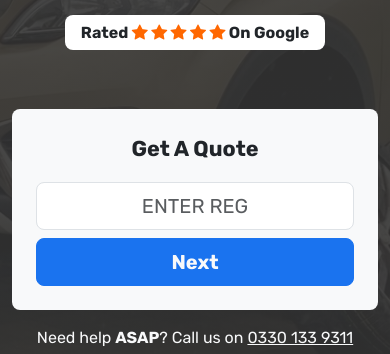
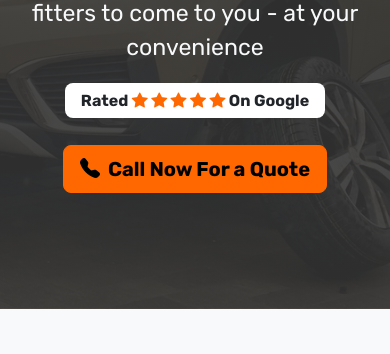
Before and after one commit to spicey93/tyre-emergency, an Astro site: page /services/mobile-tyre-fitting in a window 390 px wide. Shown: the part 477-831 px from the top of the page. Built offline with nearby package versions, Linux system fonts and the light colour scheme; Astro itself is replaced by a stand-in of ours; some icons are missing.

Commit message:
Quote form removed from medium and under

```diff
--- a/src/components/Form.astro
+++ b/src/components/Form.astro
@@ -1,4 +1,4 @@
-<form action="#" method="post" netlify>
+<form action="#" method="post" netlify class="container">
     <div class="mb-3">
         <label for="name" class="form-label">Name *</label>
         <input
--- a/src/components/Hero.astro
+++ b/src/components/Hero.astro
@@ -17,10 +17,12 @@ const { bgImg, heading, tagline, btnText } = Astro.props;
                 <div class="mb-3">
                     <span class="bg-white px-3 py-2 rounded-3 text-dark fw-bold">Rated <i class="bi bi-star-fill text-warning"></i> <i class="bi bi-star-fill text-warning"></i> <i class="bi bi-star-fill text-warning"></i> <i class="bi bi-star-fill text-warning"></i> <i class="bi bi-star-fixl text-warning"></i> <i class="bi bi-star-fill text-warning"></i> On Google</span>
                 </div>
-
+                <div class="d-lg-none">
+                    <button class="btn btn-lg btn-warning fw-bold mt-3"><i class="bi bi-telephone-fill me-2"></i>Call Now For a Quote</button>
+                </div>
 
             </div>
-            <div class="col-12 col-lg-4 offset-lg-2 mb-5 mb-lg-0">
+            <div class="col-12 col-lg-4 offset-lg-2 mb-5 mb-lg-0 d-none d-lg-block">
                 <form
                     action="https://safe-island-80193.herokuapp.com/tyre-emergency"
                     method="post"
```
